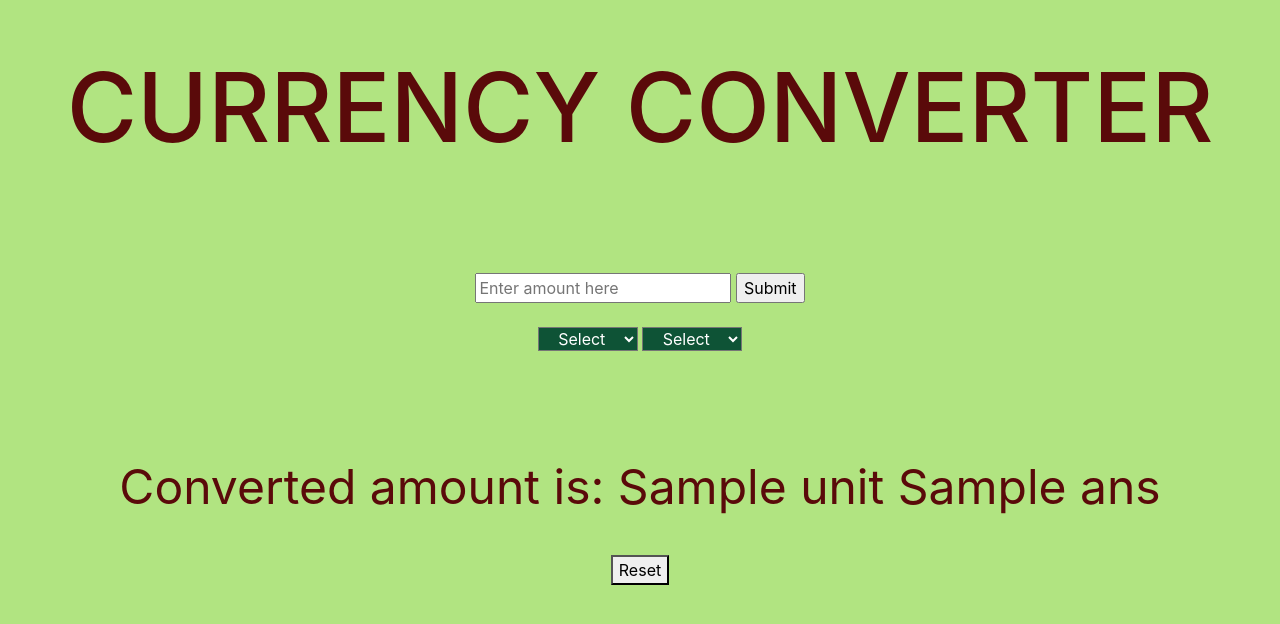
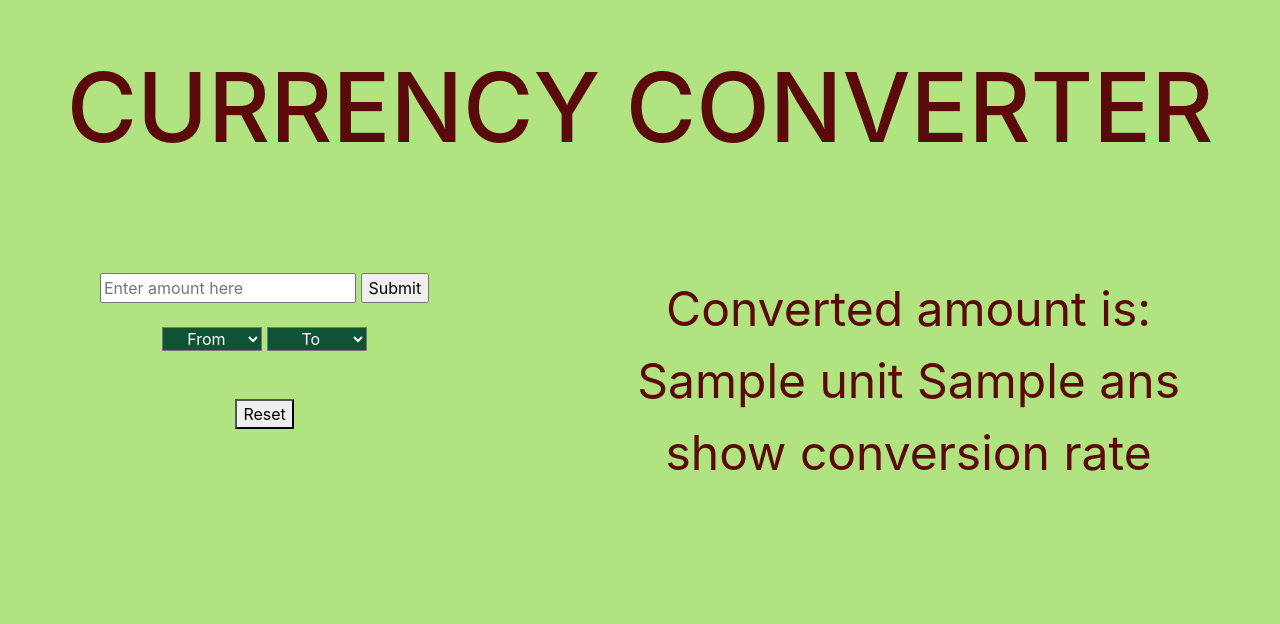
Before and after one commit to kapasi/CurrencyConverter, a Flask app: template Templates/index.html in a window 1280 px wide. Shown: the top 624 px of the page. Run offline with Flask 2, Linux system fonts and the light colour scheme; the template is opened without the code that fills it: most values are stand-ins (such as "Sample title", 1, 10 or a date in 2020); some libraries are stand-ins or nearby versions.

Commit message:
Update index.html

```diff
--- a/Templates/index.html
+++ b/Templates/index.html
@@ -10,17 +10,18 @@
         <style>
             .form
             {
-                text-align: center;
                 padding: 20 px;
                 background-color: rgb(14, 83, 54);
                 width: 100px;
                 color: white;
                 font: x-large;
+                text-align: center;
             }
             .division
             {
                 text-align: center;
                 padding: 100px;
+                float: left;
             }
             .heading
             {
@@ -34,6 +35,8 @@
                 font-size: 0.5in;
                 color:rgb(90, 10, 10);
                 text-align:center;
+                float: right;
+                padding: 100px;
             }
         </style>
     </head>
@@ -49,27 +52,29 @@
                 <br>
                 <br>
                 <select class= "form" name="from" >
-                    <option disabled selected value=""> Select </option>
+                    <option disabled selected value=""> From </option>
                         {% for i in currency %}
                         <option> {{i}} </option>
                         {% endfor %}
                 </select>
                 <select class= "form" name="to">
-                    <option disabled selected value=""> Select </option>
+                    <option disabled selected value=""> To </option>
                     {% for j in currency %}
                     <option> {{j}} </option>
                     {% endfor %}
                 </select>
             </form>
+
+            <form action="/">
+                <br> <br>
+                <button type="submit" method="GET" style="font-size: medium;">Reset</button>
+            </form>
         </div>
 
         <div class="div2" >
-                Converted amount is: {{ unit }} {{ ans }}
-                <form action="/">
-                    <button type="submit" method="GET" style="font-size: medium;">Reset</button>
-                </form>
+                Converted amount is: <br>{{ unit }} {{ ans }}
+                <br>
+                show conversion rate
         </div>
-
-
     </body>
 </html>
```
